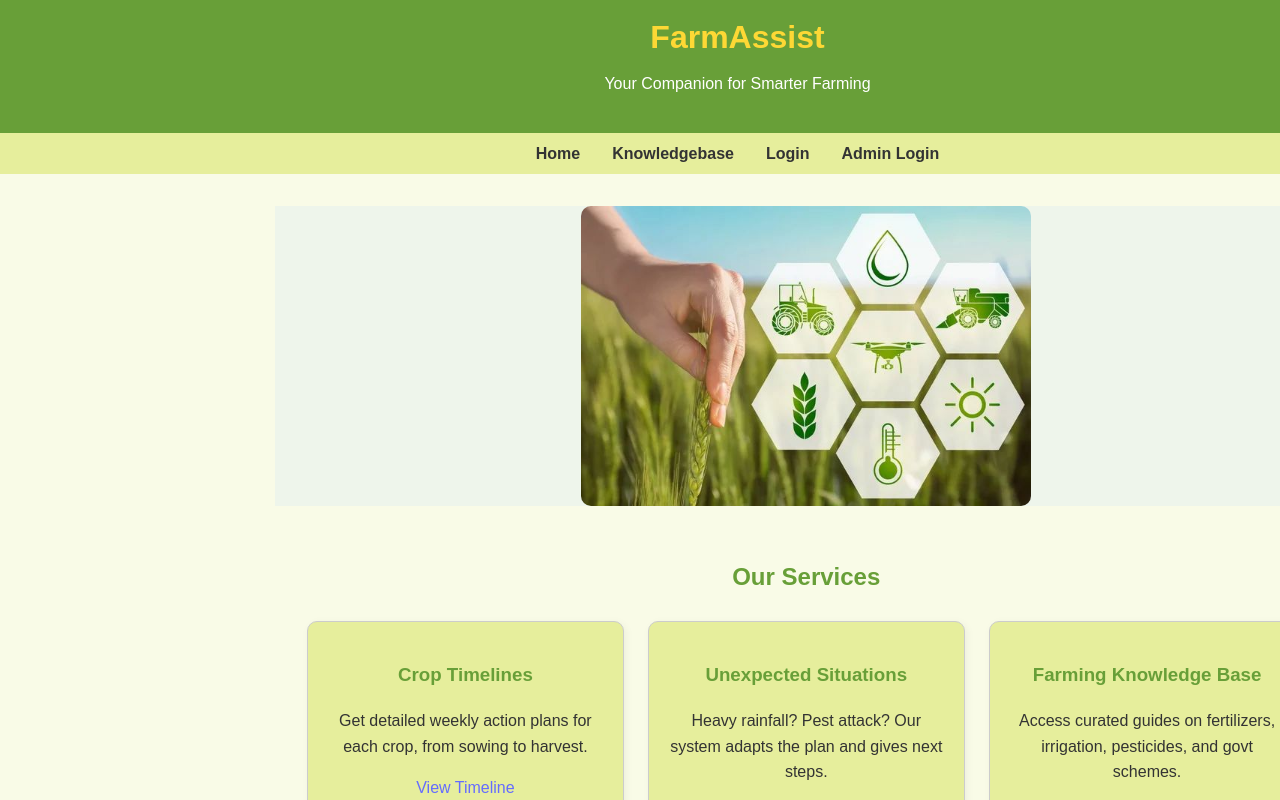
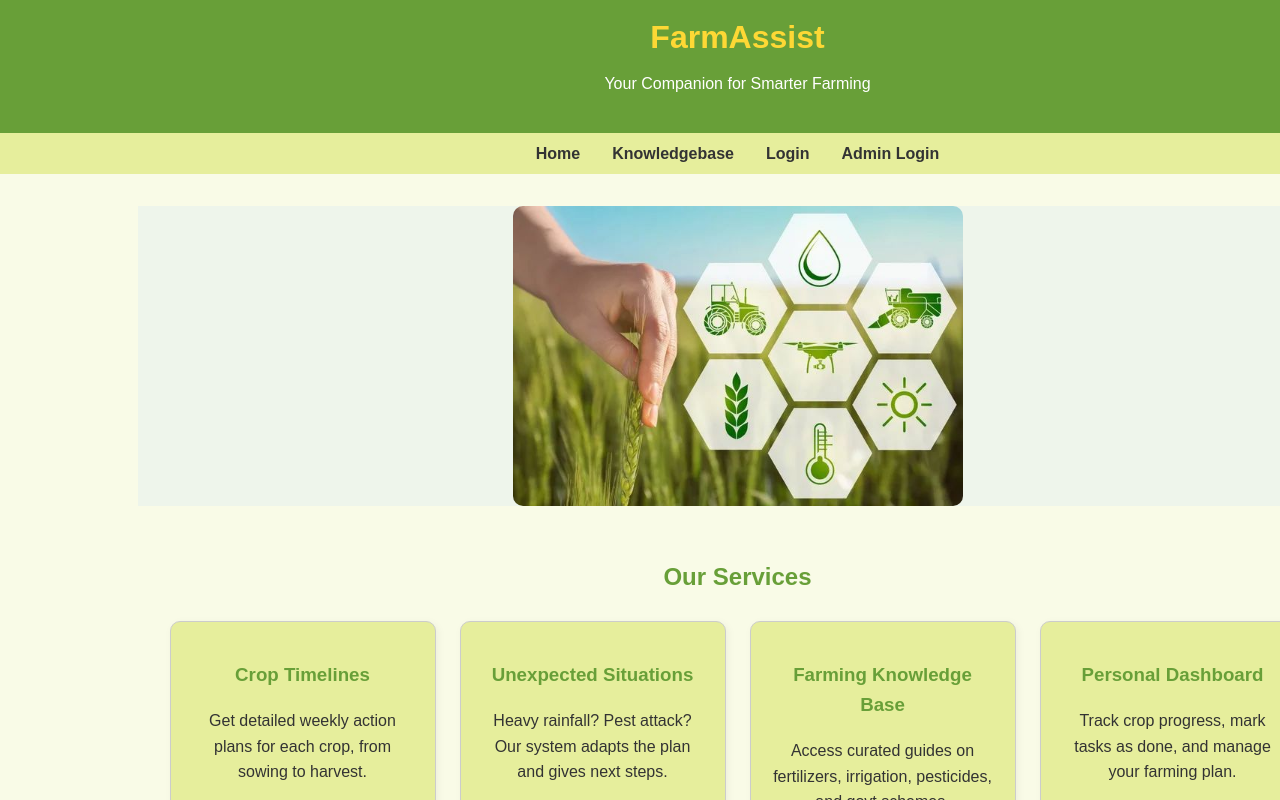
Before and after one commit to itsgowtham14/farm-assist, a React (Vite) app: page / in a window 1280 px wide. Shown: the top 800 px of the page. Built offline with nearby package versions, Linux system fonts and the light colour scheme; no server answers.

Commit message:
Update App styles

```diff
--- a/src/pages/Home.jsx
+++ b/src/pages/Home.jsx
@@ -1,13 +1,9 @@
 import React from 'react';
 
 const Home = ({ navigateTo }) => {
-  // Calculate left margin to center content
-  // Container width: 1475px, Content max-width: 1200px
-  // Left margin = (1475 - 1200) / 2 = 137.5px
-  const centerMargin = '137.5px';
 
   return (
-    <div style={{ marginLeft: centerMargin }}>
+    <div >
       <section className="banner-section">
         <img src="index.jpeg" alt="Farming scene" className="index-banner" />
       </section>
```
